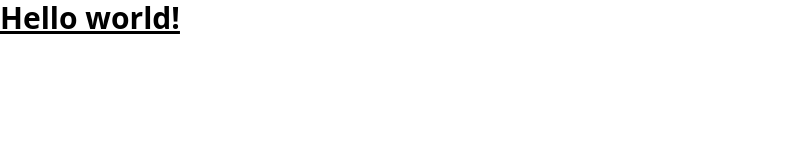
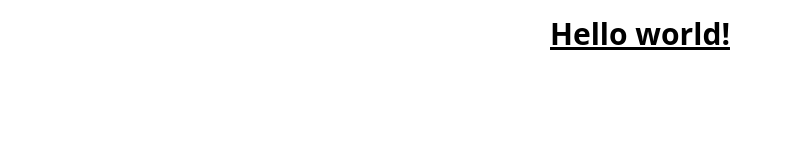
Before and after one commit to cmobley001/tailwind-noframe-template, a website: page index.html in a window 1280 px wide. Shown: the whole page, without its empty margins (0-793 px from the left). Drawn offline with Linux system fonts and the light colour scheme.

Commit message:
nothing new

```diff
--- a/index.html
+++ b/index.html
@@ -7,6 +7,8 @@
     <link href="src/style.css" rel="stylesheet" />
   </head>
   <body>
-    <h1 class="text-3xl font-bold underline">Hello world!</h1>
+    <div class="flex justify-center mt-4">
+      <h1 class="text-3xl font-bold underline">Hello world!</h1>
+    </div>
   </body>
 </html>
```
Also changed, not shown: src/style.css, 1 other file.
